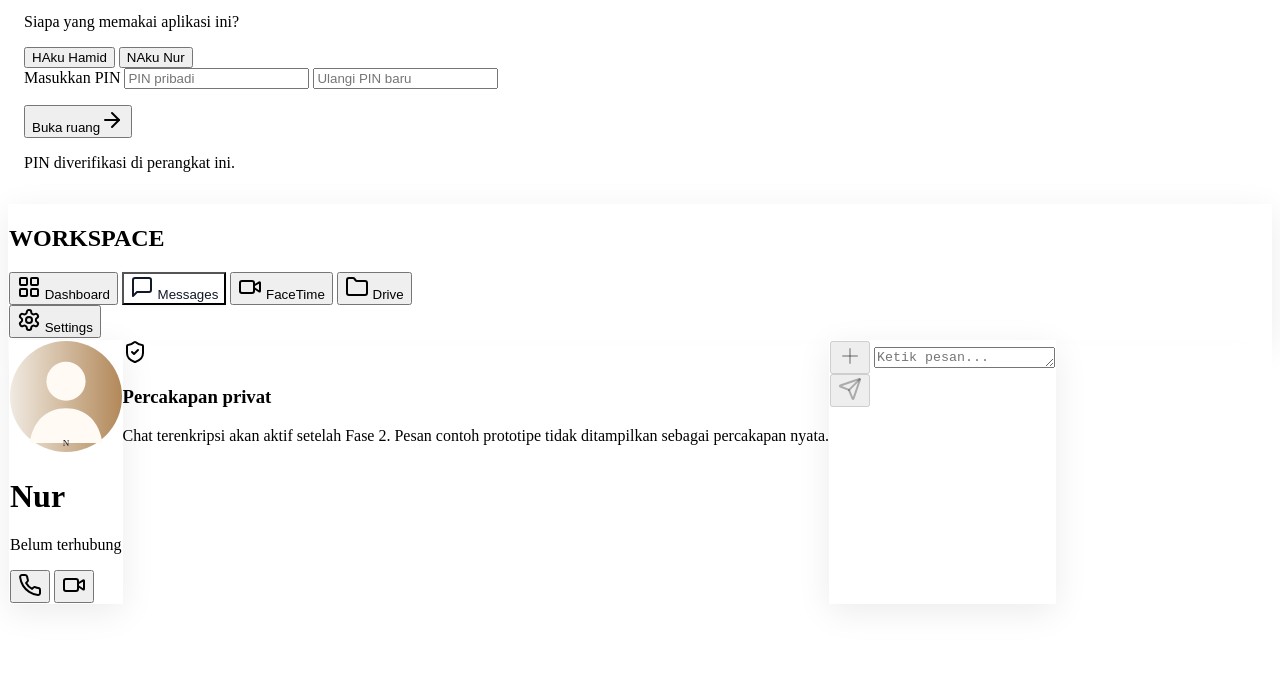
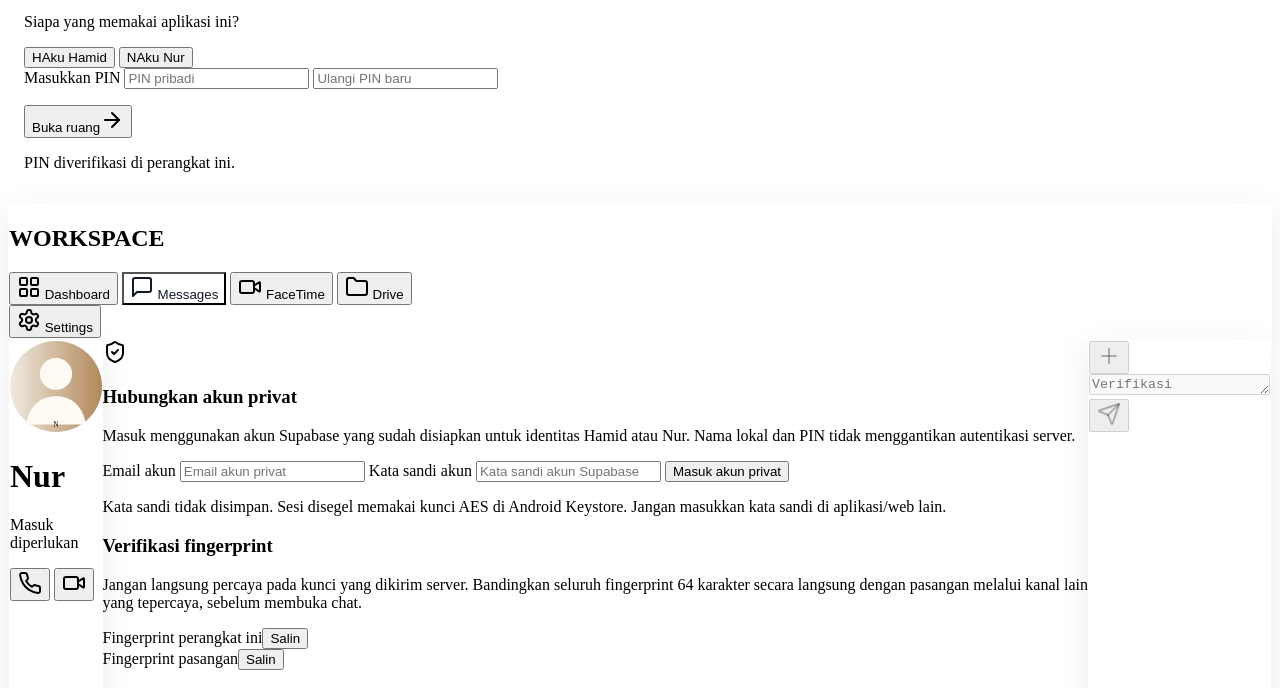
Before and after one commit to midznight/HN, a website built with Vite: page index.html in a window 1280 px wide. Both pictures are taken after a click on the button "Messages". Shown: the part 1361-2049 px from the top of the page. Built offline with nearby package versions, Linux system fonts and the light colour scheme; some packages are replaced by stand-ins of ours; what @capacitor/preferences would draw is missing.

Commit message:
feat(ui): add secure account and fingerprint verification states

```diff
--- a/index.html
+++ b/index.html
@@ -297,7 +297,7 @@
                         </div>
                         <div>
                             <h1 class="font-serif font-semibold text-base sm:text-lg tracking-wide">Nur</h1>
-                            <p class="text-[10px] uppercase tracking-widest text-brand-500 font-medium">Belum terhubung</p>
+                            <p id="chat-connection-label" class="text-[10px] uppercase tracking-widest text-brand-500 font-medium">Masuk diperlukan</p>
                         </div>
                     </div>
 
@@ -307,23 +307,62 @@
                     </div>
                 </header>
 
-                <div id="chat-container" class="flex-1 overflow-y-auto p-4 sm:p-6 space-y-5 pb-36"><div class="h-full min-h-48 flex flex-col items-center justify-center text-center px-6"><div class="w-14 h-14 rounded-full bg-brand-50 text-brand-600 flex items-center justify-center mb-4"><i data-lucide="shield-check" class="w-6 h-6"></i></div><h3 class="font-serif text-lg text-surface-dark mb-2">Percakapan privat</h3><p class="text-xs text-surface-muted leading-relaxed max-w-xs">Chat terenkripsi akan aktif setelah Fase 2. Pesan contoh prototipe tidak ditampilkan sebagai percakapan nyata.</p></div><div id="chat-bottom"></div></div>
+                <div id="chat-setup" class="flex-1 overflow-y-auto p-4 sm:p-6 pb-28 md:pb-10">
+                    <div class="max-w-lg mx-auto space-y-4">
+                        <div id="chat-alert" role="alert" aria-live="polite" class="hidden text-xs text-red-700 bg-red-50 border border-red-100 rounded-xl p-3"></div>
+                        <form id="chat-auth-form" class="bg-white rounded-2xl p-5 sm:p-6 border border-gray-100 shadow-sm space-y-3">
+                            <div class="w-12 h-12 rounded-full bg-brand-50 text-brand-600 flex items-center justify-center mb-2"><i data-lucide="shield-check" class="w-5 h-5"></i></div>
+                            <h3 class="font-serif text-lg text-surface-dark">Hubungkan akun privat</h3>
+                            <p class="text-xs text-surface-muted leading-relaxed">Masuk menggunakan akun Supabase yang sudah disiapkan untuk identitas Hamid atau Nur. Nama lokal dan PIN tidak menggantikan autentikasi server.</p>
+                            <label for="chat-email" class="block text-xs font-medium text-surface-dark pt-1">Email akun</label>
+                            <input id="chat-email" type="email" autocomplete="username" autocapitalize="none" required class="w-full px-4 py-3 rounded-xl border border-gray-200 bg-surface-bg text-sm outline-none focus:ring-2 focus:ring-brand-300" placeholder="Email akun privat">
+                            <label for="chat-password" class="block text-xs font-medium text-surface-dark pt-1">Kata sandi akun</label>
+                            <input id="chat-password" type="password" autocomplete="current-password" required class="w-full px-4 py-3 rounded-xl border border-gray-200 bg-surface-bg text-sm outline-none focus:ring-2 focus:ring-brand-300" placeholder="Kata sandi akun Supabase">
+                            <button id="chat-auth-submit" type="submit" class="w-full py-3 px-5 rounded-full bg-surface-dark text-white text-sm font-medium disabled:opacity-50">Masuk akun privat</button>
+                            <p class="text-[10px] text-surface-muted leading-relaxed">Kata sandi tidak disimpan. Sesi disegel memakai kunci AES di Android Keystore. Jangan masukkan kata sandi di aplikasi/web lain.</p>
+                        </form>
+                        <section id="chat-key-panel" class="hidden bg-white rounded-2xl p-5 sm:p-6 border border-gray-100 shadow-sm space-y-4">
+                            <div>
+                                <h3 class="font-serif text-lg text-surface-dark">Verifikasi fingerprint</h3>
+                                <p class="text-xs text-surface-muted leading-relaxed mt-1">Jangan langsung percaya pada kunci yang dikirim server. Bandingkan seluruh fingerprint 64 karakter secara langsung dengan pasangan melalui kanal lain yang tepercaya, sebelum membuka chat.</p>
+                            </div>
+                            <div id="chat-fingerprint-panel" class="hidden space-y-4">
+                                <div id="chat-own-key-copy-row" class="space-y-2">
+                                    <div class="flex items-center justify-between gap-2"><span class="text-xs font-semibold text-surface-dark">Fingerprint perangkat ini</span><button id="chat-copy-own-key" type="button" class="text-[10px] text-brand-600 underline">Salin</button></div>
+                                    <code id="chat-own-fingerprint" class="block select-text break-all text-[11px] leading-5 bg-surface-bg p-3 rounded-xl border border-gray-100"></code>
+                                </div>
+                                <div id="chat-partner-key-copy-row" class="hidden space-y-2">
+                                    <div class="flex items-center justify-between gap-2"><span class="text-xs font-semibold text-surface-dark">Fingerprint pasangan</span><button id="chat-copy-partner-key" type="button" class="text-[10px] text-brand-600 underline">Salin</button></div>
+                                    <code id="chat-partner-fingerprint" class="block select-text break-all text-[11px] leading-5 bg-surface-bg p-3 rounded-xl border border-gray-100"></code>
+                                </div>
+                                <p id="chat-key-version" class="text-[10px] uppercase tracking-widest text-surface-muted"></p>
+                            </div>
+                            <p id="chat-trust-explanation" class="text-xs text-amber-800 bg-amber-50 border border-amber-100 rounded-xl p-3">Chat masih terkunci sampai fingerprint pasangan dicocokkan dan diverifikasi di perangkat ini.</p>
+                            <p id="chat-key-verified" class="hidden text-xs text-emerald-800 bg-emerald-50 border border-emerald-100 rounded-xl p-3">Fingerprint pasangan sudah cocok. Chat dapat dibuka.</p>
+                            <button id="chat-confirm-key" type="button" class="w-full py-3 px-5 rounded-full bg-surface-dark text-white text-sm font-medium">Saya sudah membandingkan fingerprint langsung</button>
+                            <button id="chat-retry-setup" type="button" class="w-full py-2 text-xs text-surface-muted underline">Periksa ulang status</button>
+                        </section>
+                    </div>
+                </div>
+                <div id="chat-container" class="hidden flex-1 overflow-y-auto p-4 sm:p-6 space-y-5 pb-36"></div>
 
-                <footer class="absolute bottom-0 left-0 w-full p-3 mac-glass border-t border-gray-100 z-20 pb-safe bg-white/90">
+                <footer id="chat-composer" class="hidden absolute bottom-0 left-0 w-full p-3 mac-glass border-t border-gray-100 z-20 pb-safe bg-white/90">
                     <div class="flex items-end gap-2 bg-surface-bg p-2 rounded-2xl border border-gray-200 focus-within:border-brand-300 focus-within:shadow-soft transition-all">
                         <button disabled aria-label="Lampiran aktif setelah Fase 3" class="p-2 text-surface-muted opacity-40 shrink-0">
                             <i data-lucide="plus" class="w-5 h-5"></i>
                         </button>
 
                         <textarea
+                            id="chat-message-input"
                             rows="1"
-                            placeholder="Ketik pesan..."
+                            disabled
+                            placeholder="Verifikasi fingerprint untuk mulai chat..."
                             class="w-full bg-transparent border-none focus:ring-0 resize-none py-2 px-1 text-xs sm:text-sm max-h-24 text-surface-dark placeholder:text-surface-muted/60 custom-scrollbar outline-none font-light"
                             oninput="this.style.height = ''; this.style.height = Math.min(this.scrollHeight, 96) + 'px'"
                         ></textarea>
 
                         <div class="flex items-center shrink-0 pr-1 pb-0.5">
-                            <button disabled aria-label="Kirim pesan aktif setelah Fase 2" class="p-2.5 bg-surface-dark/40 text-white/70 rounded-full shadow-sm ml-1 group">
+                            <button id="chat-send-btn" disabled aria-label="Kirim pesan terenkripsi" class="p-2.5 bg-surface-dark/40 text-white/70 disabled:opacity-50 rounded-full shadow-sm ml-1 group">
                                 <i data-lucide="send" class="w-3.5 h-3.5 group-hover:scale-110 transition-transform -ml-0.5"></i>
                             </button>
                         </div>
@@ -426,7 +465,7 @@
                         </button>
                     </div>
 
-                    <p class="text-center text-[10px] text-surface-muted mt-8 uppercase tracking-widest">Our Space · Fase 1<br>Designed for H & N</p>
+                    <p class="text-center text-[10px] text-surface-muted mt-8 uppercase tracking-widest">Our Space · Fase 2<br>Pesan terenkripsi end-to-end</p>
                 </div>
             </div>
 
```
